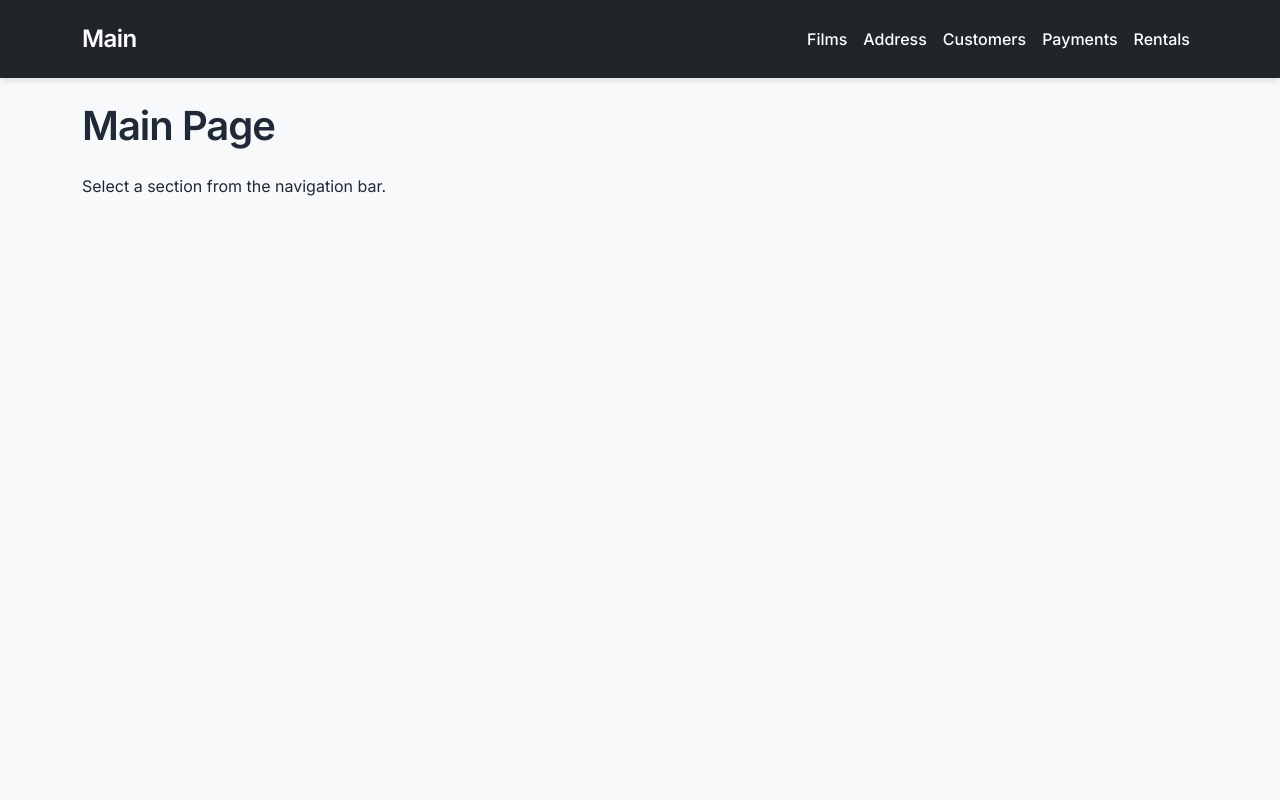
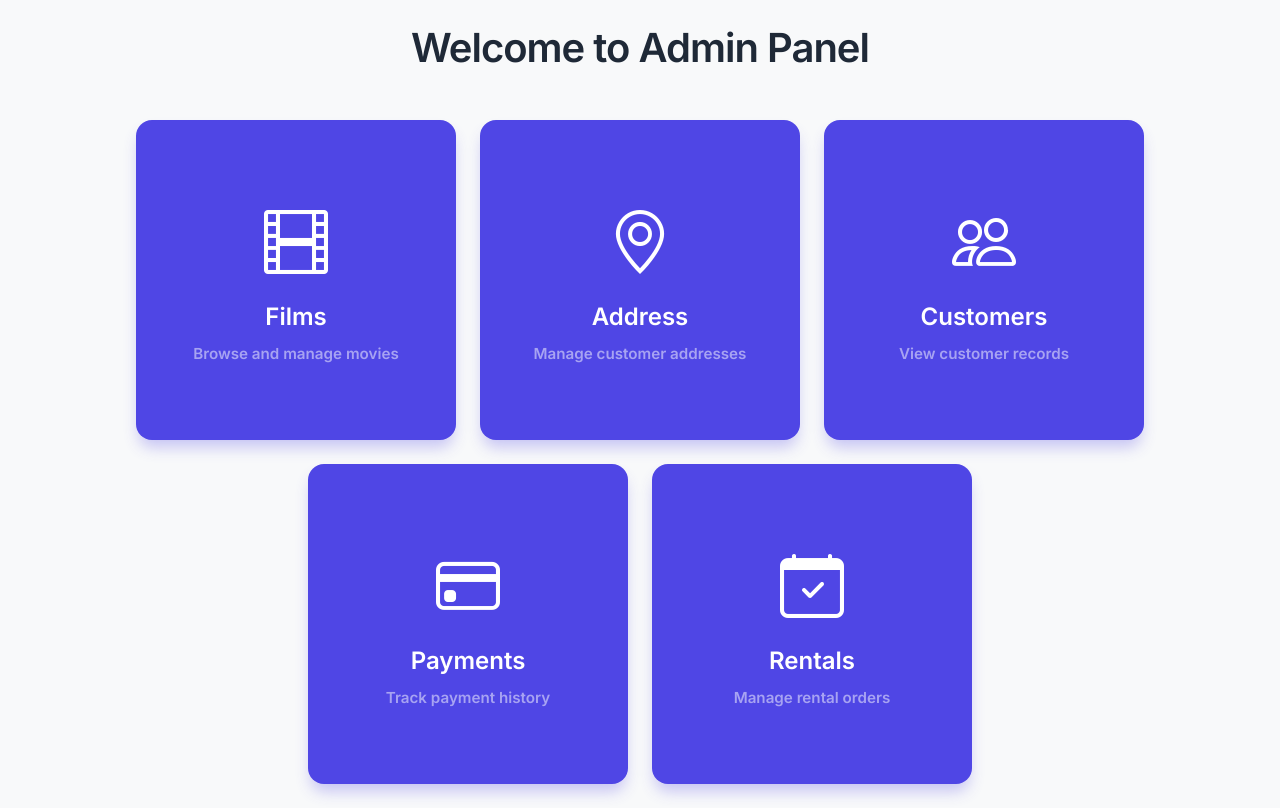
Before and after one commit to ituitis20-yilmazal19/DataTrack, a Flask app: page / in a window 1280 px wide. Before the commit the page ends 196 px from the top, so only its background shows below. Run offline with Flask 3, Linux system fonts and the light colour scheme.

Commit message:
Changed main page UI and routes with buttons

```diff
--- a/progress/tunahangecit.txt
+++ b/progress/tunahangecit.txt
@@ -10,3 +10,4 @@ tunahangecit's progress
 8- Address creation page template added to templates folder, corresponding line changed inside routing
 9- Top countries with customer count complex query and next page functionality added
 10- Top countries page made functional, some little changes made on address, address edit and address add pages for accordance to other pages UI
+11- Main page changed for better UI and routes added to 5 main buttons
--- a/static/css/style.css
+++ b/static/css/style.css
@@ -1,7 +1,7 @@
 :root {
     --primary-color: #4f46e5;
     --primary-hover: #4338ca;
-    --bg-color: #f3f4f6;
+    --bg-color: #e8e6f2;
     --text-dark: #1f2937;
     --card-shadow: 0 10px 15px -3px rgba(0, 0, 0, 0.1), 0 4px 6px -2px rgba(0, 0, 0, 0.05);
 }
@@ -15,10 +15,10 @@ body {
 
 /* --- Navigation --- */
 .navbar {
-    background: #111827;
+    background: #3730a3;
     padding-top: 1rem;
     padding-bottom: 1rem;
-    box-shadow: 0 4px 6px -1px rgba(0, 0, 0, 0.1);
+    box-shadow: 0 4px 6px -1px rgba(55, 48, 163, 0.3);
 }
 
 .navbar-brand {
--- a/templates/address_detail.html
+++ b/templates/address_detail.html
@@ -55,8 +55,8 @@
     </div>
     <div class="mt-3 d-flex justify-content-between align-items-center">
       <div>
-        <button class="btn btn-primary" type="submit">Save Changes</button>
-        <a class="btn btn-secondary" href="{{ url_for('address') }}">Cancel</a>
+      <button class="btn btn-primary" type="submit">Save Changes</button>
+      <a class="btn btn-secondary" href="{{ url_for('address') }}">Cancel</a>
       </div>
       <form method="POST" action="{{ url_for('address_delete', address_id=address.address_id) }}" class="d-inline" onsubmit="return confirm('Are you sure you want to delete this address?');">
         <button type="submit" class="btn btn-danger">Delete</button>
--- a/templates/base.html
+++ b/templates/base.html
@@ -17,18 +17,21 @@
 
 <body class="bg-light">
 
-<nav class="navbar navbar-dark bg-dark">
+{% block navbar %}
+<nav class="navbar navbar-dark">
   <div class="container d-flex">
-    <a class="navbar-brand" href="{{ url_for('main') }}">Main</a>
+    <a class="navbar-brand" href="{{ url_for('main') }}">Sakila</a>
 
-    <ul class="navbar-nav flex-row ms-auto">
+    <ul class="navbar-nav flex-row ms-auto align-items-center">
       <li class="nav-item mx-2"><a class="nav-link text-white" href="{{ url_for('films_list') }}">Films</a></li>
       <li class="nav-item mx-2"><a class="nav-link text-white" href="{{ url_for('address') }}">Address</a></li>
       <li class="nav-item mx-2"><a class="nav-link text-white" href="{{ url_for('customers_list') }}">Customers</a></li>
       <li class="nav-item mx-2"><a class="nav-link text-white" href="{{ url_for('payments_list') }}">Payments</a></li>
-      <li class="nav-item mx-2"><a class="nav-link text-white" href="{{ url_for('rentals_list') }}">Rentals</a></li>    </ul>
+      <li class="nav-item mx-2"><a class="nav-link text-white" href="{{ url_for('rentals_list') }}">Rentals</a></li>
+    </ul>
   </div>
 </nav>
+{% endblock %}
 
 <main class="container my-4">
   {% with messages = get_flashed_messages(with_categories=true) %}
--- a/templates/main.html
+++ b/templates/main.html
@@ -1,7 +1,87 @@
 {% extends "base.html" %}
-{% block title %}Main{% endblock %}
+{% block title %}Admin Panel{% endblock %}
+
+{% block navbar %}{% endblock %}
 
 {% block content %}
-<h1>Main Page</h1>
-<p>Select a section from the navigation bar.</p>
+<div class="text-center mb-5">
+  <h1>Welcome to Admin Panel</h1>
+</div>
+
+<div class="d-flex flex-column align-items-center gap-4">
+  <div class="row g-4 justify-content-center w-100">
+    <div class="col-auto">
+      <a href="{{ url_for('films_list') }}" class="btn square-btn d-flex flex-column align-items-center justify-content-center">
+        <i class="bi bi-film fs-1 mb-2 text-white"></i>
+        <span class="text-white fs-5">Films</span>
+        <small class="text-white-50 mt-2 fw-bold">Browse and manage movies</small>
+      </a>
+    </div>
+
+    <div class="col-auto">
+      <a href="{{ url_for('address') }}" class="btn square-btn d-flex flex-column align-items-center justify-content-center">
+        <i class="bi bi-geo-alt fs-1 mb-2 text-white"></i>
+        <span class="text-white fs-5">Address</span>
+        <small class="text-white-50 mt-2 fw-bold">Manage customer addresses</small>
+      </a>
+    </div>
+
+    <div class="col-auto">
+      <a href="{{ url_for('customers_list') }}" class="btn square-btn d-flex flex-column align-items-center justify-content-center">
+        <i class="bi bi-people fs-1 mb-2 text-white"></i>
+        <span class="text-white fs-5">Customers</span>
+        <small class="text-white-50 mt-2 fw-bold">View customer records</small>
+      </a>
+    </div>
+  </div>
+
+  <div class="row g-4 justify-content-center w-100">
+    <div class="col-auto">
+      <a href="{{ url_for('payments_list') }}" class="btn square-btn d-flex flex-column align-items-center justify-content-center">
+        <i class="bi bi-credit-card fs-1 mb-2 text-white"></i>
+        <span class="text-white fs-5">Payments</span>
+        <small class="text-white-50 mt-2 fw-bold">Track payment history</small>
+      </a>
+    </div>
+
+    <div class="col-auto">
+      <a href="{{ url_for('rentals_list') }}" class="btn square-btn d-flex flex-column align-items-center justify-content-center">
+        <i class="bi bi-calendar-check fs-1 mb-2 text-white"></i>
+        <span class="text-white fs-5">Rentals</span>
+        <small class="text-white-50 mt-2 fw-bold">Manage rental orders</small>
+      </a>
+    </div>
+  </div>
+</div>
+
+<style>
+.square-btn {
+  width: 320px;
+  height: 320px;
+  border-radius: 16px;
+  background-color: #4f46e5;
+  border: none;
+  box-shadow: 0 10px 15px -3px rgba(79, 70, 229, 0.3);
+  transition: all 0.3s ease;
+}
+
+.square-btn:hover {
+  background-color: #4338ca;
+  transform: translateY(-4px);
+  box-shadow: 0 20px 25px -5px rgba(79, 70, 229, 0.4);
+}
+
+.square-btn i {
+  font-size: 4rem !important;
+}
+
+.square-btn span {
+  font-size: 1.5rem !important;
+  font-weight: 600;
+}
+
+.square-btn small {
+  font-size: 0.95rem !important;
+}
+</style>
 {% endblock %}
```
Also changed, not shown: templates/address_top_countries.html (line endings or trailing spaces).
